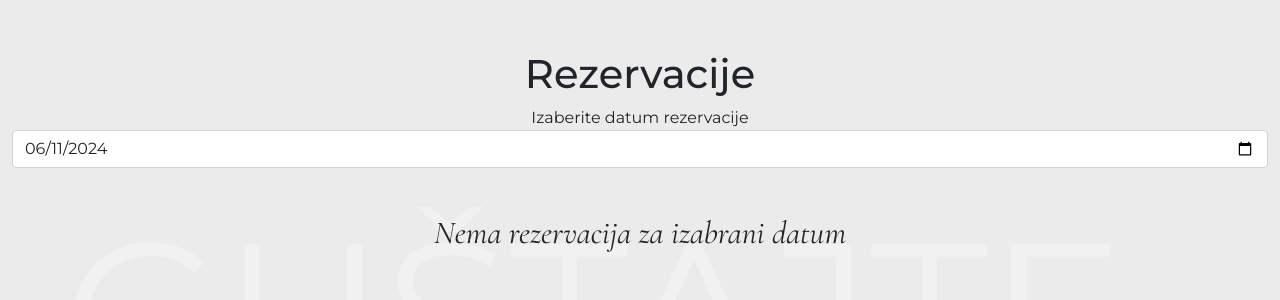
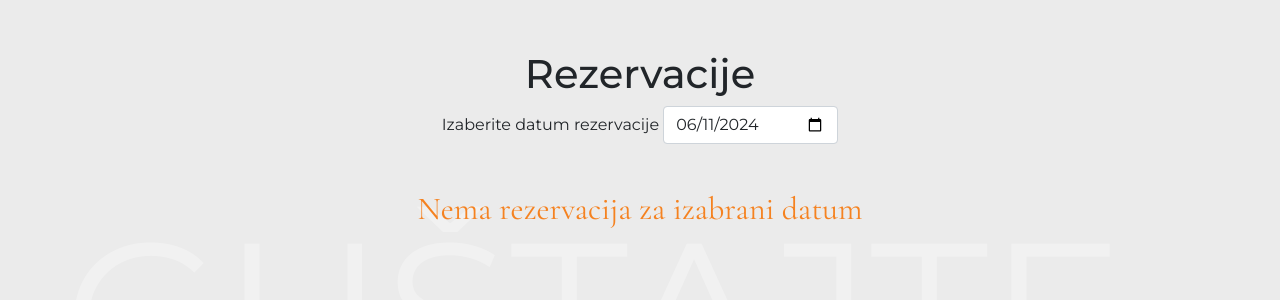
Before and after one commit to miiihaaas/Astal, a Flask app: page /reservations in a window 1280 px wide. Shown: the part 120-420 px from the top of the page. Run offline with Flask 3, Linux system fonts and the light colour scheme; the visitor is signed in with stand-in values (Sample User, id 1); data that the repository does not hold is empty; some libraries are stand-ins or nearby versions.

Commit message:
Miki-Astal-5

```diff
--- a/astal/static/css/astal.css
+++ b/astal/static/css/astal.css
@@ -10,21 +10,25 @@
 .navbar-light .navbar-brand:focus, .navbar-light .navbar-brand:hover { color: #0bbbef }
 h1 { text-align: center; }
 .cormorant { font-family: 'Cormorant Garamond', serif; }
-label.cormorant { font-size: 24px; font-style: italic; color: #999; }
+label.cormorant { font-size: 24px; /*font-style: italic;*/ color: #0bbbef; }
 .container.astal-form { padding: 0 10px; }
 .astal-form input, .astal-form select, .astal-form textarea { background-color: transparent !important; border: 0 !important; border-bottom: 1px solid #999 !important; border-radius: 0 !important; }
 .astal-form input, .astal-form select, .astal-form textarea { margin-bottom: 30px; }
 h1.astal-heading { text-align: center; font-size: clamp(2rem, 5vw, 8rem); margin: 0 0 50px 0; }
+.form-control { width: auto; }
 .form-control:focus { box-shadow: none; border-bottom-color: #c8d400 !important; }
 .astal-form .btn { background-color: #0bbbef !important; border-color: #0bbbef !important; }
 .animated-btn { width: 120px; height: 120px; border-radius: 50%; line-height: 120px; display: inline-block; text-align: center; font-size: 20px; background-color: transparent; position: relative; background-repeat: no-repeat; background-position: 50% 50%; border: 0; }
 .animated-btn::before, .animated-btn::after { content: ''; display: block; position: absolute; top: 0; right: 0; bottom: 0; left: 0; border-radius: 50%; background: rgba(200, 212, 0, 0.8); animation: ripple-1 2s infinite ease-in-out; z-index: -1;}
 .animated-btn::after { background: rgba(200, 212, 0, 0.8); animation: ripple-2 2s infinite ease-in-out; animation-delay: 0.5s; }
+.btn-primary { background-color: #0bbbef; border-color: #0bbbef; }
+.btn-primary:hover { background-color: #0799c5; border-color: #0799c5; }
 
 .pre-alert { margin-top: 50px; }
-.alert { border-radius: 0; font-family: 'Cormorant Garamond', serif; font-size: 32px; font-style: italic; width: fit-content; }
+.alert { border-radius: 0; font-family: 'Cormorant Garamond', serif; font-size: 32px; /*font-style: italic;*/ width: fit-content; }
 .alert-success { color: #ffffff; background-color: #c8d400; border-color: #c8d400; }
-.alert-danger { color: #ffffff; background-color: #ff6876; border-color: #ff6876; }
+.alert-danger { color: #ffffff; background-color: #f58220; border-color: #f58220; }
+.orange-alert { color: #f58220; }
 
 .menu-toggle .toggle-lines { -webkit-box-align: center; -ms-flex-align: center; align-items: center; display: -webkit-box; display: -ms-flexbox; display: flex;
     -webkit-box-orient: vertical; -webkit-box-direction: normal; -ms-flex-direction: column; flex-direction: column; -webkit-box-pack: center; -ms-flex-pack: center;
--- a/astal/templates/reservations.html
+++ b/astal/templates/reservations.html
@@ -117,7 +117,7 @@
     </div>
 </div>
 {% else %}
-<p class="text-center w-100 alert">Nema rezervacija za izabrani datum</p>
+<p class="text-center w-100 alert orange-alert">Nema rezervacija za izabrani datum</p>
 {% endif %}
 {% endblock content %}
 
```
